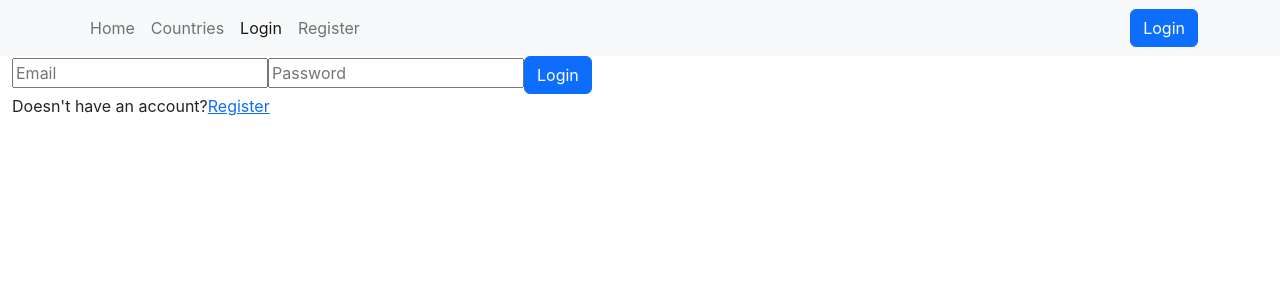
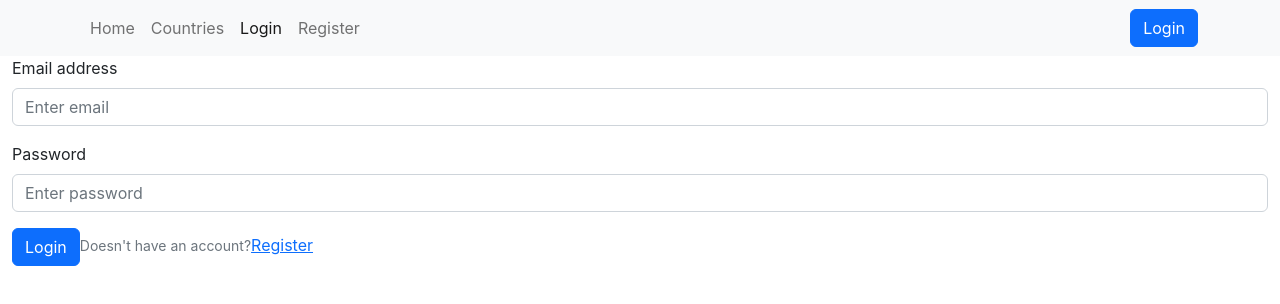
Before and after one commit to shree0007/Countries-App_react, a React (Create React App) app: page /login in a window 1280 px wide. Shown: the top 304 px of the page. Built offline with nearby package versions, Linux system fonts and the light colour scheme; no server answers.

Commit message:
added bootstrap form component

```diff
--- a/src/components/Login.jsx
+++ b/src/components/Login.jsx
@@ -2,7 +2,7 @@
 import { useAuthState } from "react-firebase-hooks/auth";
 import { useNavigate } from "react-router-dom";
 import { auth, loginWithEmailAndPassword } from "../auth/firebase";
-import { Button } from "react-bootstrap";
+import { Button, Container, Form } from "react-bootstrap";
 import { Link } from "react-router-dom";
 
 
@@ -19,29 +19,67 @@
     }, [user, loading])
 
     return (
-        <div>
-            <input
+
+        <Form>
+            <Form.Group className="mb-3" controlId="formBasicEmail">
+                <Form.Label>Email address</Form.Label>
+                <Form.Control
                     type="email"
                     value={email}
-                onChange={(e) => setEmail(e.target.value)}
-                placeholder="Email"
-            />
+                    onChange={(e) => setEmail(e.target.value)} placeholder="Enter email" />
+            </Form.Group>
 
-            <input
+            <Form.Group className="mb-3" controlId="formBasicPassword">
+                <Form.Label>Password</Form.Label>
+                <Form.Control
                     type="password"
                     value={password}
                     onChange={(e) => setPassword(e.target.value)}
-                placeholder="Password"
-            />
+                    placeholder="Enter password" />
+            </Form.Group>
 
-            <Button onClick={() => loginWithEmailAndPassword(email, password)}>Login</Button>
+            <Button
+                onClick={() => loginWithEmailAndPassword(email, password)} variant="primary"
+            >
+                Login
+            </Button>
 
-            <div>
+            <Form.Text className="text-muted">
                 Doesn't have an account?
+            </Form.Text>
             <Link to="/register">Register</Link>
-            </div>
-        </div>
+        </Form>
+
+
     );
 };
 
 export default Login;
+
+
+
+
+
+
+// <div>
+//     <input
+//         type="email"
+//         value={email}
+//         onChange={(e) => setEmail(e.target.value)}
+//         placeholder="Email"
+//     />
+
+//     <input
+//         type="password"
+//         value={password}
+//         onChange={(e) => setPassword(e.target.value)}
+//         placeholder="Password"
+//     />
+
+//     <Button onClick={() => loginWithEmailAndPassword(email, password)}>Login</Button>
+
+//     <div>
+//         Doesn't have an account?
+//         <Link to="/register">Register</Link>
+//     </div>
+// </div>
```
Lines whose indentation alone changed are shown as unchanged.
